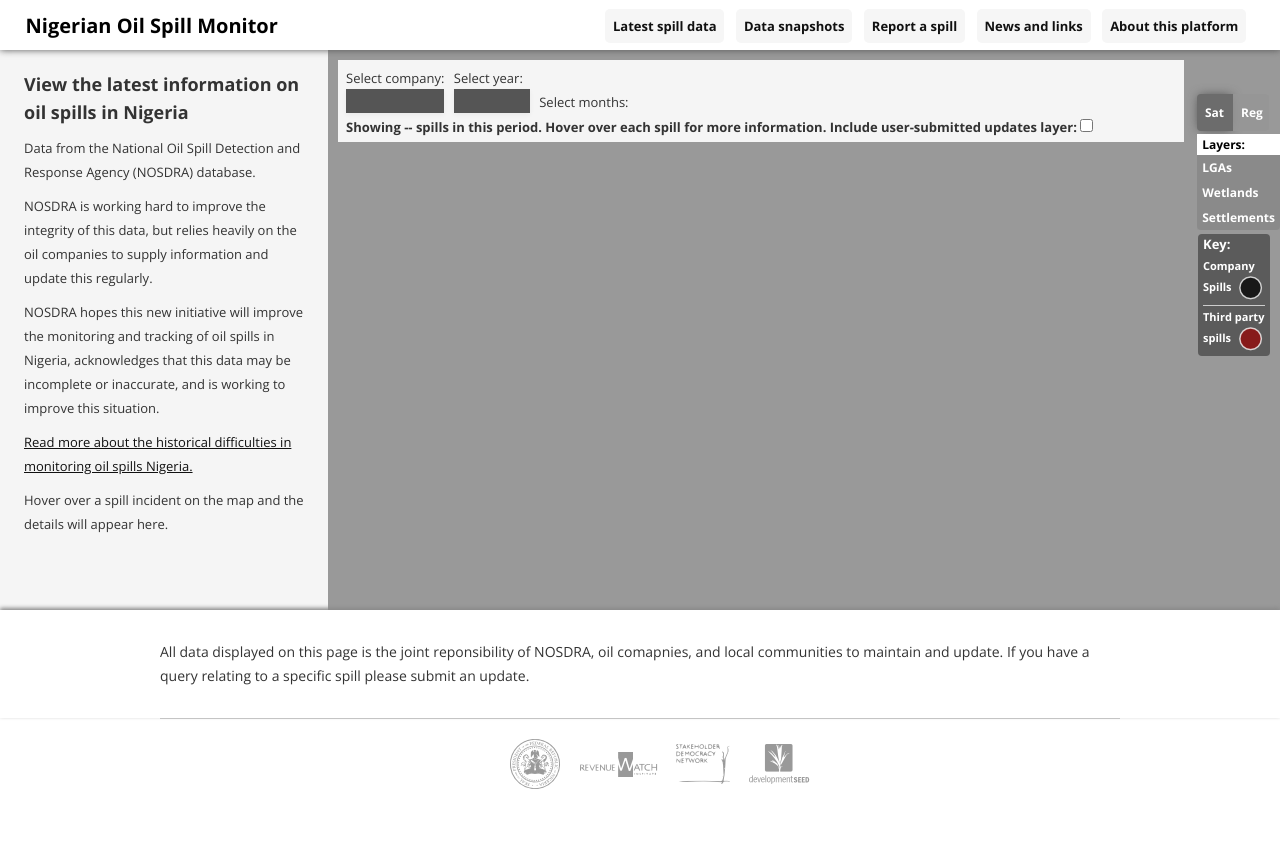
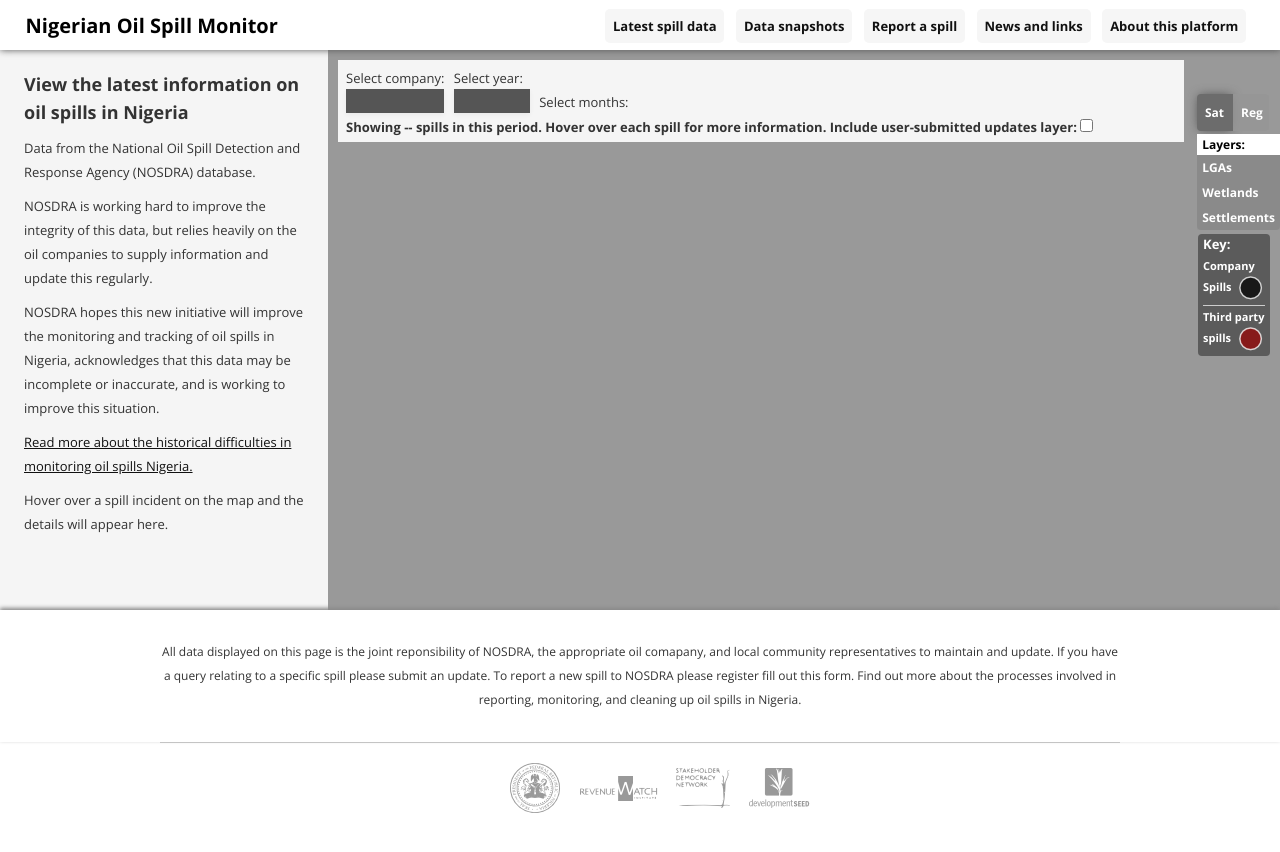
Before and after one commit to sdn4nigeria/monitoring-platform, a Jekyll site: the page built from index.html, in a window 1280 px wide. Shown: the top 852 px of the page. Built offline with Jekyll 4.4.1, drawn with Linux system fonts in a browser that asks for light colours; nearby versions of some CDN libraries; some web fonts are replaced; library files that are not in the unit come from our copies; Markdown is read by kramdown in place of the engine named in the settings.

Commit message:
Update index.html

```diff
--- a/index.html
+++ b/index.html
@@ -86,8 +86,8 @@ class: frontpage
 
 <!--div class='limiter clearfix'><div class='graphs'></div></div-->
 <div id='contribute'>
-  <div class='limiter clearfix'>
-All data displayed on this page is the joint reponsibility of NOSDRA, oil comapnies, and local communities to maintain and update. If you have a query relating to a specific spill please submit an update.
+  <div class='limiter clearfix' style='text-align:center;font-size:12px;'>
+All data displayed on this page is the joint reponsibility of NOSDRA, the appropriate oil comapany, and local community representatives to maintain and update. If you have a query relating to a specific spill please submit an update. To report a new spill to NOSDRA please register fill out this form. Find out more about the processes involved in reporting, monitoring, and cleaning up oil spills in Nigeria.
   </div>
 </div>
 <script type="text/javascript">
```
